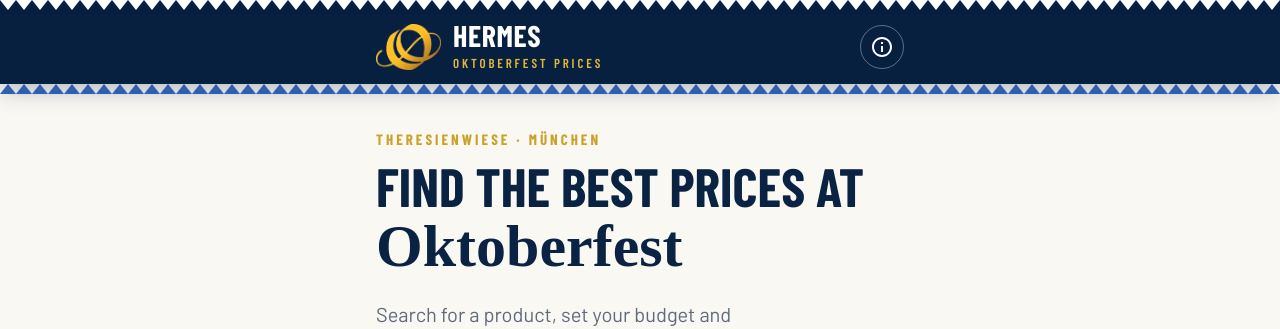
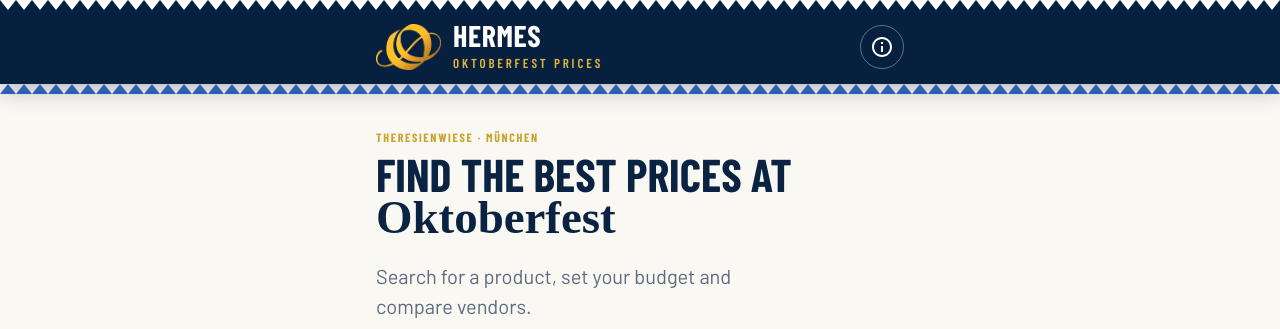
Before and after one commit to ReDI-LAB/hermes, a React (Vite) app in the folder frontend/: page / in a window 1280 px wide. Shown: the top 329 px of the page. Built offline with nearby package versions, Linux system fonts and the light colour scheme; no server answers; a web font is replaced by a local one.

Commit message:
updated project fonts

```diff
--- a/frontend/src/components/Home.tsx
+++ b/frontend/src/components/Home.tsx
@@ -20,12 +20,12 @@ export default function Home({ onCategory, onSearch, onPick }: Props) {
 
   return (
     <Box sx={{ pt: 4, pb: 6 }}>
-      <Typography sx={{ fontFamily: fonts.display, fontWeight: 700, fontSize: 15, letterSpacing: ".2em", color: c.gold }}>
+      <Typography sx={{ fontFamily: fonts.display, fontWeight: 700, fontSize: 12, letterSpacing: ".14em", color: c.gold }}>
         THERESIENWIESE · MÜNCHEN
       </Typography>
-      <Typography component="h1" sx={{ fontFamily: fonts.display, fontWeight: 700, fontSize: { xs: 33, sm: 54 }, lineHeight: 1.02, color: c.ink, mt: 1 }}>
+      <Typography component="h1" sx={{ fontFamily: fonts.display, fontWeight: 800, fontSize: { xs: 46, sm: 46 }, lineHeight: 0.88, color: c.ink, mt: 1 }}>
         FIND THE BEST PRICES AT
-        <Box component="span" sx={{ display: "block", fontFamily: fonts.fraktur, fontWeight: 700, fontSize: { xs: 40, sm: 60 }, lineHeight: 1.1 }}>
+        <Box component="span" sx={{ display: "block", fontFamily: fonts.fraktur, fontWeight: 700, fontSize: { xs: '1.02em', sm: '1.02em' }, lineHeight: 1.0 }}>
           Oktoberfest
         </Box>
       </Typography>
```
Also changed, not shown: frontend/src/main.tsx (+3 -4 lines).
